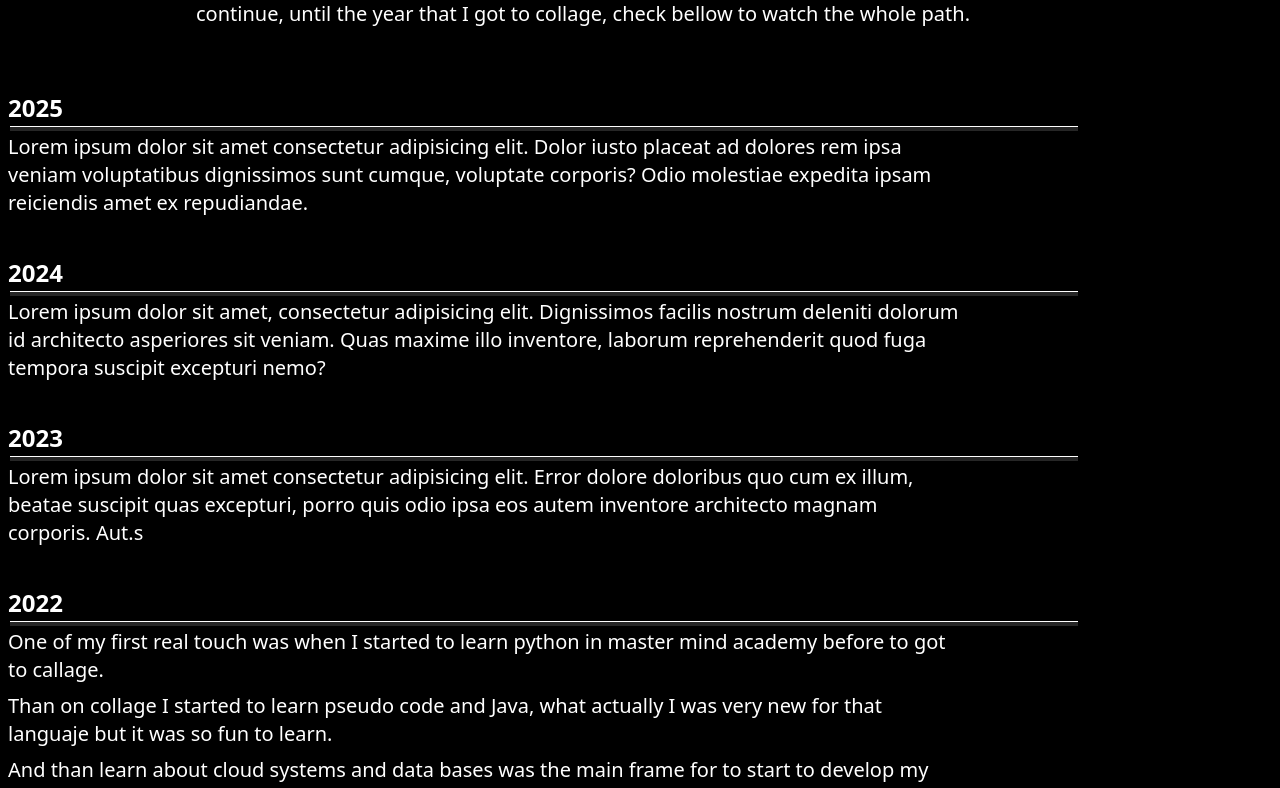
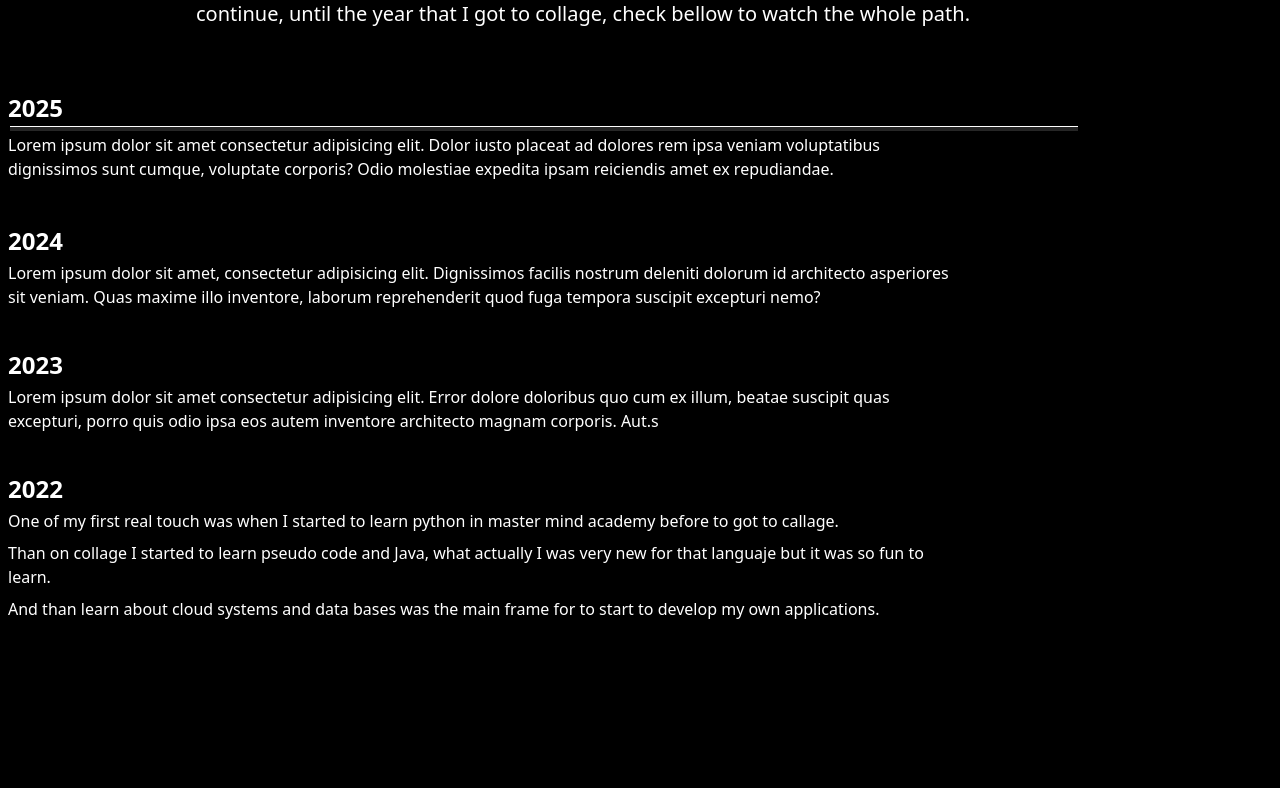
Before and after one commit to Gusttav28/gustavo-portfolio, a Next.js app: page /about in a window 1280 px wide. Shown: the part 966-1754 px from the top of the page. Built offline with nearby package versions, Linux system fonts and the light colour scheme.

Commit message:
changin some styles

```diff
--- a/next.config.ts
+++ b/next.config.ts
@@ -2,7 +2,7 @@ import type { NextConfig } from "next";
 
 const nextConfig: NextConfig = {
   /* config options here */
-  output: "export",
+  // output: "export",
 };
 
 export default nextConfig;
--- a/src/app/NavbarDemo.jsx
+++ b/src/app/NavbarDemo.jsx
@@ -8,6 +8,7 @@ import { InfiniteMovingCardsDemo } from "./components/MovingIcons"
 import { ProjectSectionDemo } from "./components/ui/ProjectSections"
 import UnderPage from "./components/UnderPage"
 import TabYears from "./components/TabYearsExperiences"
+import AboutMe from "./components/AboutMe"
 
 
 
@@ -50,16 +51,20 @@ const DummyContent = () => {
           </a>
         </div>
         <div>
-          <h1 className="mt-50 ml-11 text-left text-2xl sm:text-4xl md:text-4xl lg:text-3xl font-bold lg:mt-80">Technologies</h1>
+          <h1 className="mt-40 ml-11 text-left text-2xl sm:text-4xl md:text-4xl lg:text-3xl font-bold lg:mt-80"></h1>
+          <AboutMe/>
+        </div>
+        <div>
+          <h1 className="mt-30 ml-6 text-left text-2xl sm:text-2xl md:text-2xl lg:text-3xl font-bold lg:mt-30">• Technologies</h1>
           <InfiniteMovingCardsDemo/>
         </div>
 
-        <section className="ml-11 mt-40">
+        <section className="ml-6 mt-40">
           <TabYears/>
         </section>
 
       </div>
-      <h1 className="-mt-60 ml-11 text-left text-2xl sm:text-4xl md:text-3xl md:-mt-90 lg:text-3xl font-bold lg:-mt-130 lg:ml-35 xl:text-3xl xl:-mt-100 xl:ml-35">Projects</h1>
+      <h1 className="-mt-60 ml-11 text-left text-2xl sm:text-2xl md:text-2xl md:-mt-90 md:ml-16 lg:text-3xl font-bold lg:-mt-130 lg:ml-35 xl:text-3xl xl:-mt-120 xl:ml-35">• Projects</h1>
       <div className="flex flex-wrap ml-6 pl-4 pr-10 mt-10 lg:pl-20 lg:px-20 lg:mr-40 lg:ml-20 lg:mt-15 xl:mr-60 xl:max-w-3xl">
         <label className="text-neutral-400 text-sm lg:text-left lg:text-base">Build projects from scratch are really my passion, and even if of course there's not too much, I'm really working on everything I feel and I found really interesting, but let's be honest, all the software development proojects are interesting, I talk about my professional career and my educational background more in my <a className="hover:text-blue-500" href="">about section.</a> </label>
       </div>
--- a/src/app/about/page.jsx
+++ b/src/app/about/page.jsx
@@ -5,6 +5,7 @@ import { NavbarSimple } from "../components/NavBarMUI2"
 import ImageIcon from "../components/ImageIcon"
 import UnderPage from "../components/UnderPage"
 import { twMerge } from "tailwind-merge"
+import { IconDiscountCheckFilled } from "@tabler/icons-react"
 
 export default function Page() {
     const pathYears = [
@@ -12,7 +13,11 @@ export default function Page() {
         year:"2025",
         description:(
             <>
-            <p>
+            <p className="-mb-45 size-70
+                md:w-full
+                md:-mb-55
+                lg:-mb-60 lg:w-full
+                xl:-mb-57">
                 Lorem ipsum dolor sit amet consectetur adipisicing elit. Dolor iusto placeat ad dolores rem ipsa veniam voluptatibus dignissimos sunt cumque, voluptate corporis? Odio molestiae expedita ipsam reiciendis amet ex repudiandae.
             </p>
             </>
@@ -32,11 +37,6 @@ export default function Page() {
             </p>
             </>
         ),
-        badge:(
-            <>
-                <hr className="bg-neutral-800 p-0.5"></hr>
-            </>
-        )
         },
         {
         year:"2023",
@@ -45,11 +45,6 @@ export default function Page() {
             <p>
                Lorem ipsum dolor sit amet consectetur adipisicing elit. Error dolore doloribus quo cum ex illum, beatae suscipit quas excepturi, porro quis odio ipsa eos autem inventore architecto magnam corporis. Aut.s
             </p>
-            </>
-        ),
-        badge:(
-            <>
-                <hr className="bg-neutral-800 p-0.5"></hr>
             </>
         )
         },
@@ -66,11 +61,6 @@ export default function Page() {
             <p className="mt-2">
             And than learn about cloud systems and data bases was the main frame for to start to develop my own applications.
             </p>
-            </>
-        ),
-        badge:(
-            <>
-                <hr className="bg-neutral-800 p-0.5"></hr>
             </>
         )
         },
@@ -168,10 +158,10 @@ export default function Page() {
                             <div className="text-base
                                 ml-20
                                 -mr-30                     /* Default font size */
-                                md:text-xl md:-ml-140 md:-mt-2 md:mb-10 md:-mr-30            /* For md screens (iPad portrait) */
-                                lg:text-xl lg:mb-10 lg:-ml-140 lg:-mt-2 lg:-mr-40         /* For lg screens (iPad landscape, desktops) */
-                                xl:text-xl xl:mb-10 xl:-ml-177 xl:-mt-2 xl:mr-10
-                                2xl:text-xl 2xl:mb-10 2xl:-ml-177 2xl:-mt-2 2xl:mr-10"
+                                md:text-base md:-ml-140 md:-mt-2 md:mb-10 md:-mr-30            /* For md screens (iPad portrait) */
+                                lg:text-base lg:mb-10 lg:-ml-140 lg:-mt-2 lg:-mr-40         /* For lg screens (iPad landscape, desktops) */
+                                xl:text-base xl:mb-10 xl:-ml-177 xl:-mt-2 xl:mr-10
+                                2xl:text-base 2xl:mb-10 2xl:-ml-177 2xl:-mt-2 2xl:mr-10"
                             >
                                 {item.description}
                             </div>
--- /dev/null
+++ b/src/app/components/AboutMe.jsx
@@ -0,0 +1,24 @@
+export default function AboutMe() {
+    const detail = [{
+        description:(
+            <>
+            <text>
+                Since I was a little kid, I've been excited about technology and really curious about it. This curiosity led me to actually fix my family's computer at home. I tried to create a partition to install two different operating systems, Windows and Ubuntu.
+
+                Maybe, like in any other history, once you get to know the technology, you can't imagine life without it. You might even turn into a robot. But that's not what happened to me. I got to learn a little HTML and CSS, which was great. And I've been interested in technology since I was a kid.
+            </text>
+            </>
+        )
+    }]
+    return(
+        <div>
+            {detail.map((item, index) => (
+                <div key={index}>
+                    <p className="text-xl text-neutral-400 font-light ml-10 mt-30 2xl:text-xl 2xl:mt-5 2xl:mr-80 2xl:ml-10">
+                        {item.description}
+                    </p>
+                </div>
+            ))}
+        </div>
+    )
+}
--- a/src/app/components/ImageIcon.jsx
+++ b/src/app/components/ImageIcon.jsx
@@ -15,7 +15,7 @@ export default function ImageIcon() {
                                                     /* Using standard mml-20 mmt-10 for spacing */
 
             xl:size-80 xl:ml-20 xl:mt-20         /* For larger desktops (1280px+) */
-            2xl:size-96 2xl:ml-20 2xl:mt-20      /* For very large screens (1536px+) */
+            2xl:size-3 6 2xl:ml-20 2xl:mt-20      /* For very large screens (1536px+) */
 
             /* If you still want very specific overrides for widths > 1200px (not iPad), keep these but adjust values */
             @min-[1200px]:size-90 @min-[1200px]:ml-35 @min-[1200px]:mt-30
--- a/src/app/components/NavBarMUI2.jsx
+++ b/src/app/components/NavBarMUI2.jsx
@@ -6,7 +6,6 @@ import {
   IconButton,
 } from "@material-tailwind/react";
 import { Bars3Icon, XMarkIcon } from "@heroicons/react/24/outline";
-
 
 function NavList() {
   const windowAlert = () =>{
--- a/src/app/components/TabYearsExperiences.jsx
+++ b/src/app/components/TabYearsExperiences.jsx
@@ -75,8 +75,8 @@ export default function TabYears() {
         <>
             <div className="mb-50 w-full -px-25 -mt-15 lg:mb-100 lg:mt-50">
             <div className="flex items-center gap-2 mb-20 -ml-6 lg:mb-20 lg:-ml-11">
-                <h1 className="text-left text-2xl ml-4 sm:text-4xl md:text-4xl lg:text-2xl font-bold lg:ml-12">Work</h1>
-                 <h1 className="text-left text-2xl sm:text-4xl md:text-4xl lg:text-2xl font-bold">Experience</h1>
+                <h1 className="text-left text-2xl ml-4 sm:text-2xl md:text-2xl lg:text-3xl font-bold lg:ml-12">• Work</h1>
+                 <h1 className="text-left text-2xl sm:text-2xl md:text-2xl lg:text-3xl font-bold">Experience</h1>
             </div>
                 <div className="w-full max-w-5xl mx-auto pt-4 lg:px-20 lg:-ml-10 xl:-ml-20 xl:px-30">
                     {additionalExperience.map((item, index) => (
```
